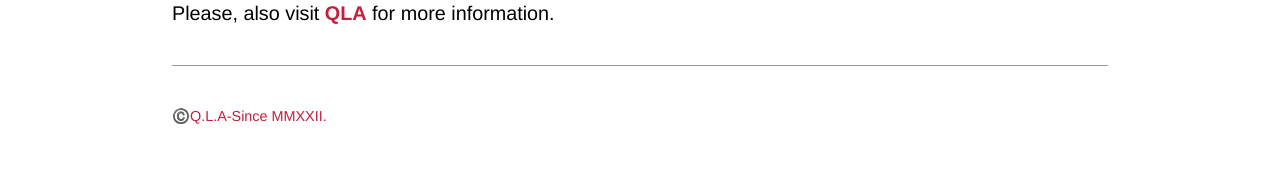
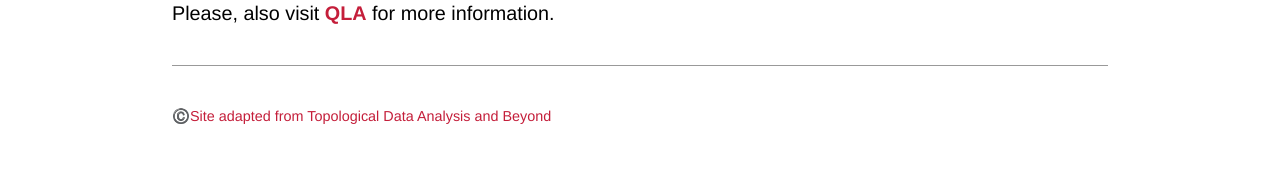
Before and after one commit to WoComtoQC/wocomtoqc.github.io, a Jekyll site: the page built from index.md, in a window 1280 px wide. Shown: the part 1668-1848 px from the top of the page. Built offline with Jekyll 4.4.1, drawn with Linux system fonts in a browser that asks for light colours; some web fonts are replaced.

Commit message:
Update default.html

```diff
--- a/_layouts/default.html
+++ b/_layouts/default.html
@@ -48,7 +48,7 @@
 
        <footer class="site-footer">
           <span class="site-footer-credits">
-            <p><small> <a href="https://github.com/gabayae">©️Q.L.A-Since MMXXII.</a></small></p>
+            <p><small> <a href="https://tda-in-ml.github.io/">©️Site adapted from Topological Data Analysis and Beyond</a></small></p>
 <!–– This page was generated by <a href="https://pages.github.com"> <!–– GitHub Pages</a>
          <!–– on {{ site.time | date: '%a, %d %B %Y %H:%M:%S'}}.-->
         </span>
```
